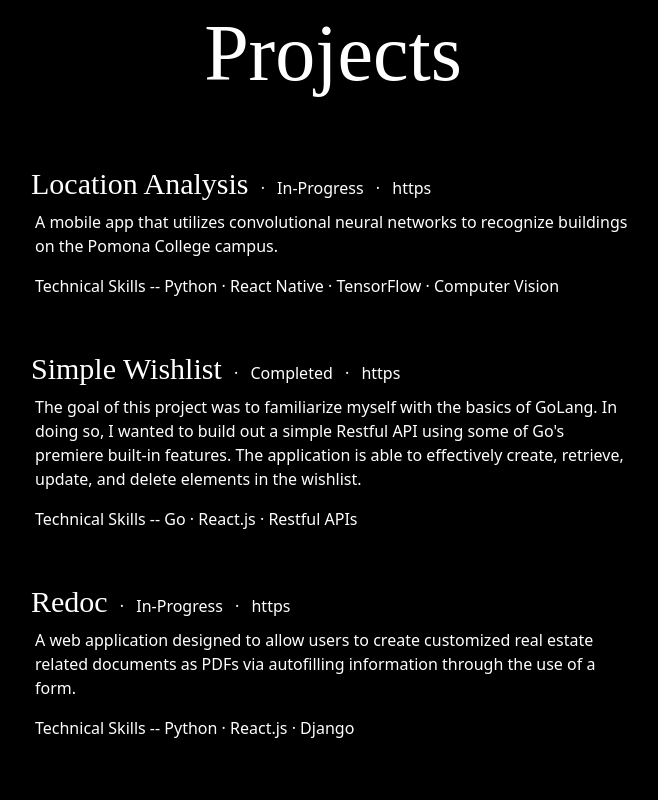
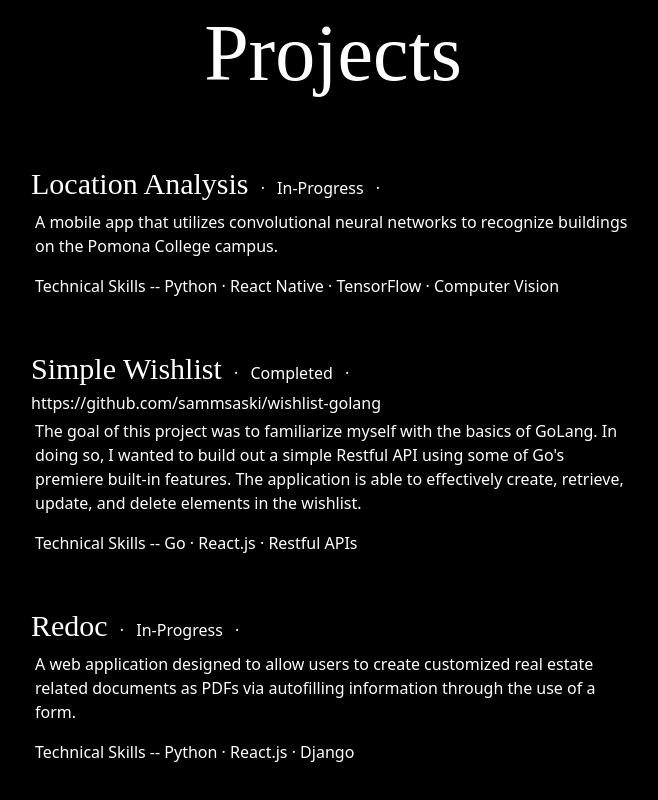
Before and after one commit to sammsaski/sammaski.github.io, a React (Create React App) app in the folder sammsaski/: page / in a window 1280 px wide. Shown: the part 951-1751 px from the top of the page, without its empty margins (307-965 px from the left). Built offline with nearby package versions, Linux system fonts and the light colour scheme; a web font is replaced by a local one.

Commit message:
Update links to projects

```diff
--- a/sammsaski/src/components/body/Project.css
+++ b/sammsaski/src/components/body/Project.css
@@ -6,3 +6,8 @@
 #skills {
     font-weight: bold;
 }
+
+#links {
+    color: white;
+    text-decoration: none;
+}
--- a/sammsaski/src/components/body/Project.js
+++ b/sammsaski/src/components/body/Project.js
@@ -5,7 +5,7 @@
     return (
         <div className='row justify-content-center mb-5'>
             <div className='col-6 text-start'>
-                <div><span id='project-name' className='me-2'>{props.name}</span> &#183; <span className='me-2'></span> {props.status} <span className='me-2'></span> &#183; <span className='me-2'></span>{props.link}</div>
+                <div><span id='project-name' className='me-2'>{props.name}</span> &#183; <span className='me-2'></span> {props.status} <span className='me-2'></span> &#183; <span className='me-2'></span><a id="links" href={props.link} target="_blank">{props.link}</a></div>
                 <div className='row m-1'>{props.description}</div>
                 <div className='row mt-3 ms-1'>Technical Skills -- {props.skills}</div>
             </div>
--- a/sammsaski/src/components/body/project_desc/locationanalysis_desc.json
+++ b/sammsaski/src/components/body/project_desc/locationanalysis_desc.json
@@ -1,6 +1,6 @@
 {
     "data": "A mobile app that utilizes  convolutional neural networks to recognize buildings on the Pomona College campus.",
-    "link": "https",
+    "link": "",
     "status": "In-Progress",
     "skills": ["Python", "React Native", "TensorFlow", "Computer Vision"]
 }
--- a/sammsaski/src/components/body/project_desc/redoc_desc.json
+++ b/sammsaski/src/components/body/project_desc/redoc_desc.json
@@ -1,6 +1,6 @@
 {
     "data": "A web application designed to allow users to create customized real estate related documents as PDFs via autofilling information through the use of a form.",
-    "link": "https",
+    "link": "",
     "status": "In-Progress",
     "skills": ["Python", "React.js", "Django"]
 }
--- a/sammsaski/src/components/body/project_desc/wishlist_desc.json
+++ b/sammsaski/src/components/body/project_desc/wishlist_desc.json
@@ -1,6 +1,6 @@
 {
     "data": "The goal of this project was to familiarize myself with the basics of GoLang. In doing so, I wanted to build out a simple Restful API using some of Go's premiere built-in features. The application is able to effectively create, retrieve, update, and delete elements in the wishlist.",
-    "link": "https",
+    "link": "https://github.com/sammsaski/wishlist-golang",
     "status": "Completed",
     "skills": ["Go", "React.js", "Restful APIs"]
 }
```
